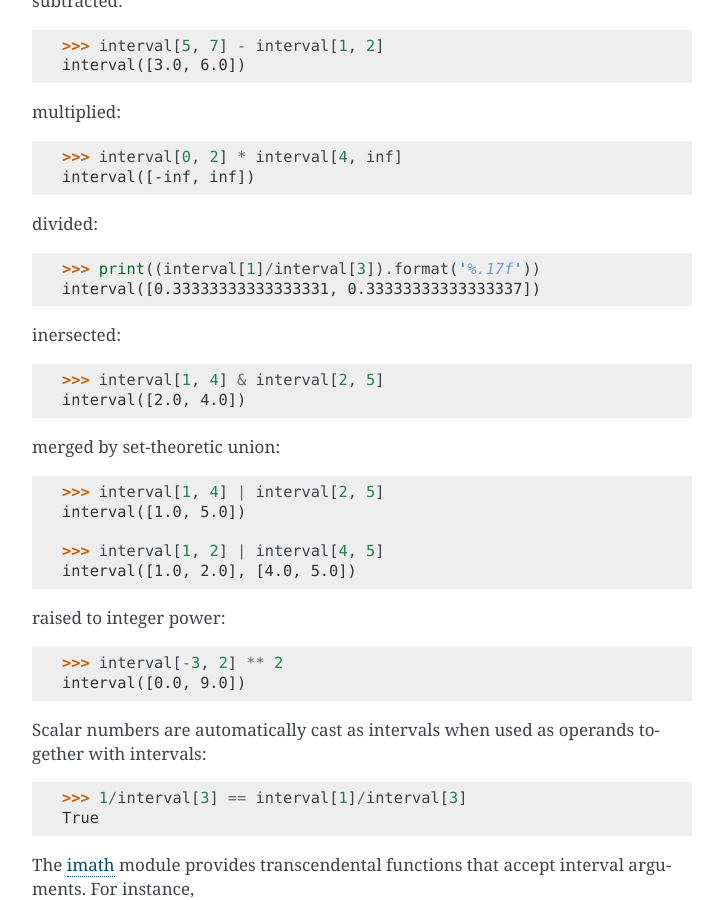
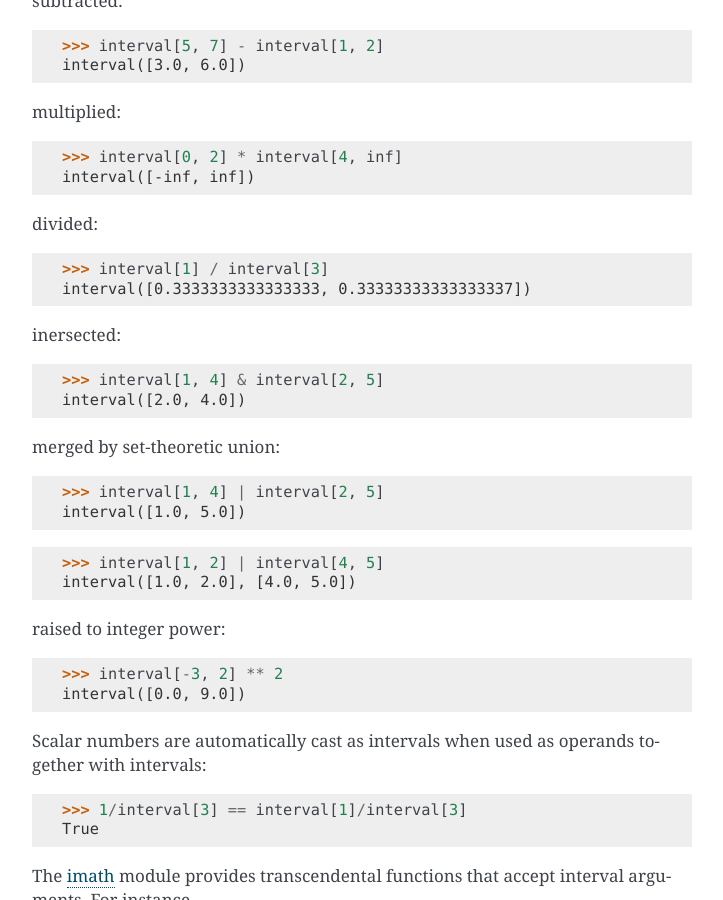
Before and after one commit to taschini/pyinterval, a Sphinx documentation site: the page built from doc/guide.rst, in a window 1280 px wide and 900 px high, scrolled down 1421 px. Shown: the whole window, without its empty margins (388-1111 px from the left). Built offline with Sphinx 7.4.7, drawn with Linux system fonts in a browser that asks for light colours.

```diff
--- a/doc/guide.rst
+++ b/doc/guide.rst
@@ -8,7 +8,7 @@ This document gives an overview of how to use the `interval` class.
 Construction
 ------------
 
-The ``interval`` package can be loaded into the Python interpreter with the statement ::
+The ``interval`` package can be loaded into the Python interpreter with the statement
 
     >>> from interval import interval, inf, imath
 
@@ -16,7 +16,7 @@ which injects in the current namespace the interval class, a constant
 representing the mathematical infinity, and a module providing
 interval transcendental functions.
 
-Intervals are immutable objects that can be created by specifying their connected components::
+Intervals are immutable objects that can be created by specifying their connected components:
 
     >>> k = interval([0, 1], [2, 3], [10, 15])
 
@@ -27,7 +27,7 @@ creates an object representing the union of the mathematical intervals
     interval([1.0, 2.0])
 
 represents the mathematical interval [1, 2], not be confused with the
-union of the one-point intervals {1} and {2}::
+union of the one-point intervals {1} and {2}:
 
     >>> interval(1, 2)
     interval([1.0], [2.0])
@@ -46,32 +46,32 @@ An empty interval has no components:
 Operations
 ----------
 
-Intervals can be added::
+Intervals can be added:
 
     >>> interval[1, 2] + interval[4, 5]
     interval([5.0, 7.0])
 
-subtracted::
+subtracted:
 
     >>> interval[5, 7] - interval[1, 2]
     interval([3.0, 6.0])
 
-multiplied::
+multiplied:
 
     >>> interval[0, 2] * interval[4, inf]
     interval([-inf, inf])
 
-divided::
+divided:
 
-    >>> print((interval[1]/interval[3]).format('%.17f'))
-    interval([0.33333333333333331, 0.33333333333333337])
+    >>> interval[1] / interval[3]
+    interval([0.3333333333333333, 0.33333333333333337])
 
-inersected::
+inersected:
 
     >>> interval[1, 4] & interval[2, 5]
     interval([2.0, 4.0])
 
-merged by set-theoretic union::
+merged by set-theoretic union:
 
     >>> interval[1, 4] | interval[2, 5]
     interval([1.0, 5.0])
@@ -79,13 +79,13 @@ merged by set-theoretic union::
     >>> interval[1, 2] | interval[4, 5]
     interval([1.0, 2.0], [4.0, 5.0])
 
-raised to integer power::
+raised to integer power:
 
     >>> interval[-3, 2] ** 2
     interval([0.0, 9.0])
 
 Scalar numbers are automatically cast as intervals when used as
-operands together with intervals::
+operands together with intervals:
 
     >>> 1/interval[3] == interval[1]/interval[3]
     True
@@ -100,7 +100,7 @@ Inspection
 ----------
 
 The ``in`` operator can be used to test whether a scalar is contained
-in an interval::
+in an interval:
 
     >>> 0 in interval[-1, 1]
     True
@@ -108,7 +108,7 @@ in an interval::
     >>> 0 in interval[1, 2]
     False
 
-or whether an interval is a subset of another interval::
+or whether an interval is a subset of another interval:
 
     >>> interval[1, 2] in interval[0, 3]
     True
@@ -130,17 +130,17 @@ interval::
     2
 
 It is possible to iterate on the connected components of an interval
-as in the statement ::
+as in the statement
 
    >>> [x for x in interval([1, 2], 3).components]
    [interval([1.0, 2.0]), interval([3.0])]
 
-The endpoints are given by ::
+The endpoints are given by
 
    >>> interval([1, 2], 3).extrema
    interval([1.0], [2.0], [3.0])
 
-and the midpoints by ::
+and the midpoints by
 
    >>> interval([1, 2], 3).midpoint
    interval([1.5], [3.0])
```
Also changed, not shown: other parts of doc/guide.rst (+1 -1 lines).
